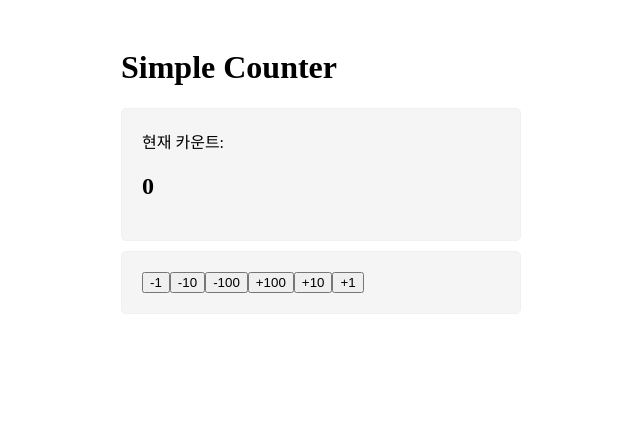
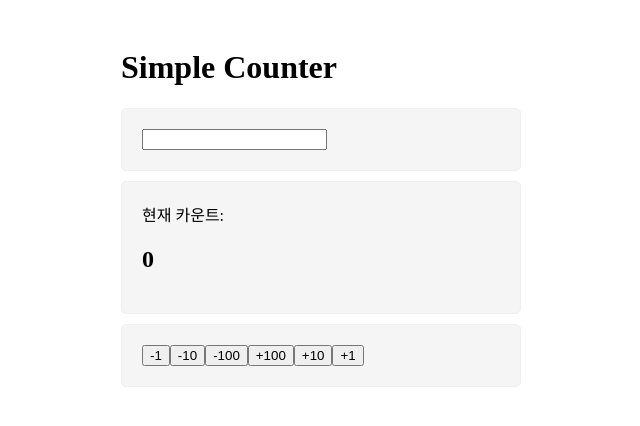
Before and after one commit to KOHYEONJEONG/ReactStudy2025, a React (Vite) app: page / in a window 1280 px wide. Shown: the top 426 px of the page, without its empty margins (319-959 px from the left). Built offline with nearby package versions, Linux system fonts and the light colour scheme.

Commit message:
useEffect(사이드이펙트)

```diff
--- a/src/App.jsx
+++ b/src/App.jsx
@@ -1,26 +1,38 @@
 import './App.css';
 import Viewer from './counterProject/component/Viewer';
 import Controller from './counterProject/component/Controller';
-import { useState } from 'react';
+import { useState, useEffect } from 'react';
 function App() {
 
   const [count, setCount] = useState(0);
-
+  const [input, setInput] = useState("");
   //이벤트 핸들러
   const onClickButton = (value)=>{
     setCount(count + value);
   }
 
+  //사이드 이펙트
+  useEffect(()=>{//🚨원하는 값이 바뀌었을 때 콜백함수 실행
+    console.log(`count : ${count} input : ${input}`)
+
+  },[count, input]);//의존성 배열안에 있는 것중 하나의 값만 바뀌어도 실행됨.
+
+
   //계층구조(여러개의 컴포넌트들이 계층구조를 이룬다.)
   //특정 컴포넌트가 다른 컴포넌트에게 값을 전달 하려면 반드시 부모-자식관계가 성립해야 한다.
   //💥State Lifiting (state 끌어올리기): 하나의 state를 관리하려면 공통 부모 컴포넌트에서 만들어야 한다.
   //일반통행 차선을 기억하자
-  //React.js의 데이터 흐름은 위에서 아래이다.(=단방향 데이터 흐름)
+  //💥React.js의 데이터 흐름은 위에서 아래이다.(=단방향 데이터 흐름)
   // ㄴ 파악하기 쉽고, 직관적이다.
   //ㄴㄴ 데이터의 state를 어떤 컴포넌트에 위치할것인지 고려해야한다.
   return(
     <div className="App">
     <h1>Simple Counter</h1>
+    <section>
+      <input value={input} onChange={(e) => {
+        setInput(e.target.value)
+      }}></input>
+    </section>
     <section>
       <Viewer count={count}/>
     </section>
```
Also changed, not shown: 1 other file (tests, documents, lock files or other folders).
